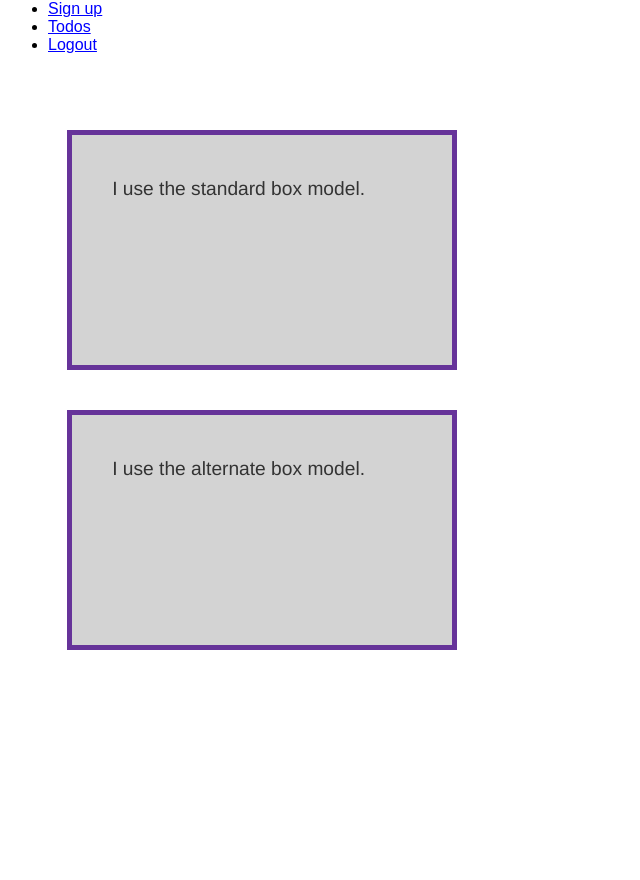
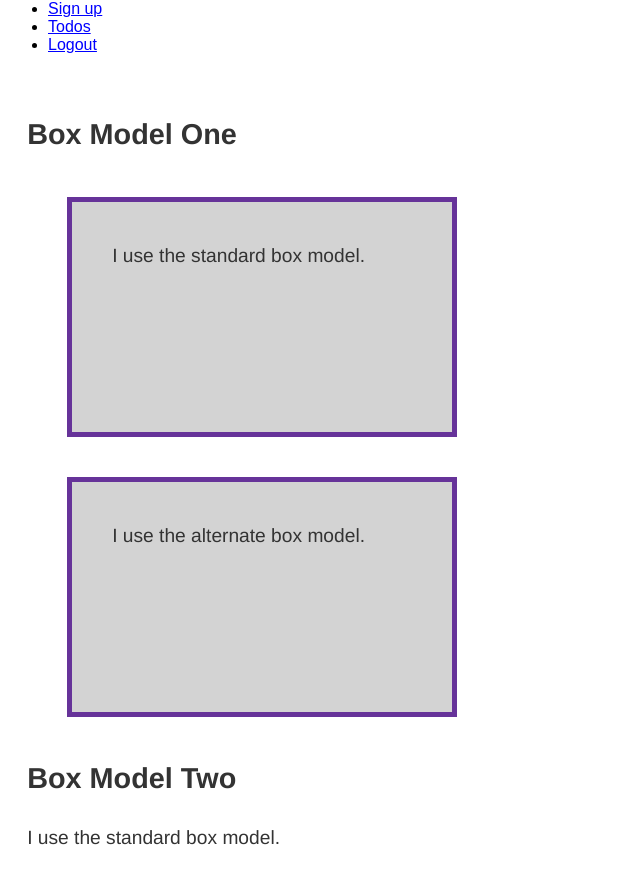
Before and after one commit to GiovanniBattista/todo-app, an Angular app: page /box-model in a window 1280 px wide. Shown: the part 155-1035 px from the top of the page, without its empty margins (0-640 px from the left). Before the commit the page ends 872 px from the top, so only its background shows below. Built offline with nearby package versions, Linux system fonts and the light colour scheme.

Commit message:
Box model two

```diff
--- a/src/app/modules/auth/components/box-model/box-model.component.css
+++ b/src/app/modules/auth/components/box-model/box-model.component.css
@@ -20,3 +20,7 @@
   width: calc(300px + 2*40px + 2*5px);
   height: calc(150px + 2*40px + 2*5px);
 }
+
+.box-model-2 {
+
+}
--- a/src/app/modules/auth/components/box-model/box-model.component.html
+++ b/src/app/modules/auth/components/box-model/box-model.component.html
@@ -1,4 +1,8 @@
 <div class="container">
+  <h2>Box Model One</h2>
   <div class="box">I use the standard box model.</div>
   <div class="box alternate">I use the alternate box model.</div>
+
+  <h2>Box Model Two</h2>
+  <div class="box-model-2">I use the standard box model.</div>
 </div>
```
